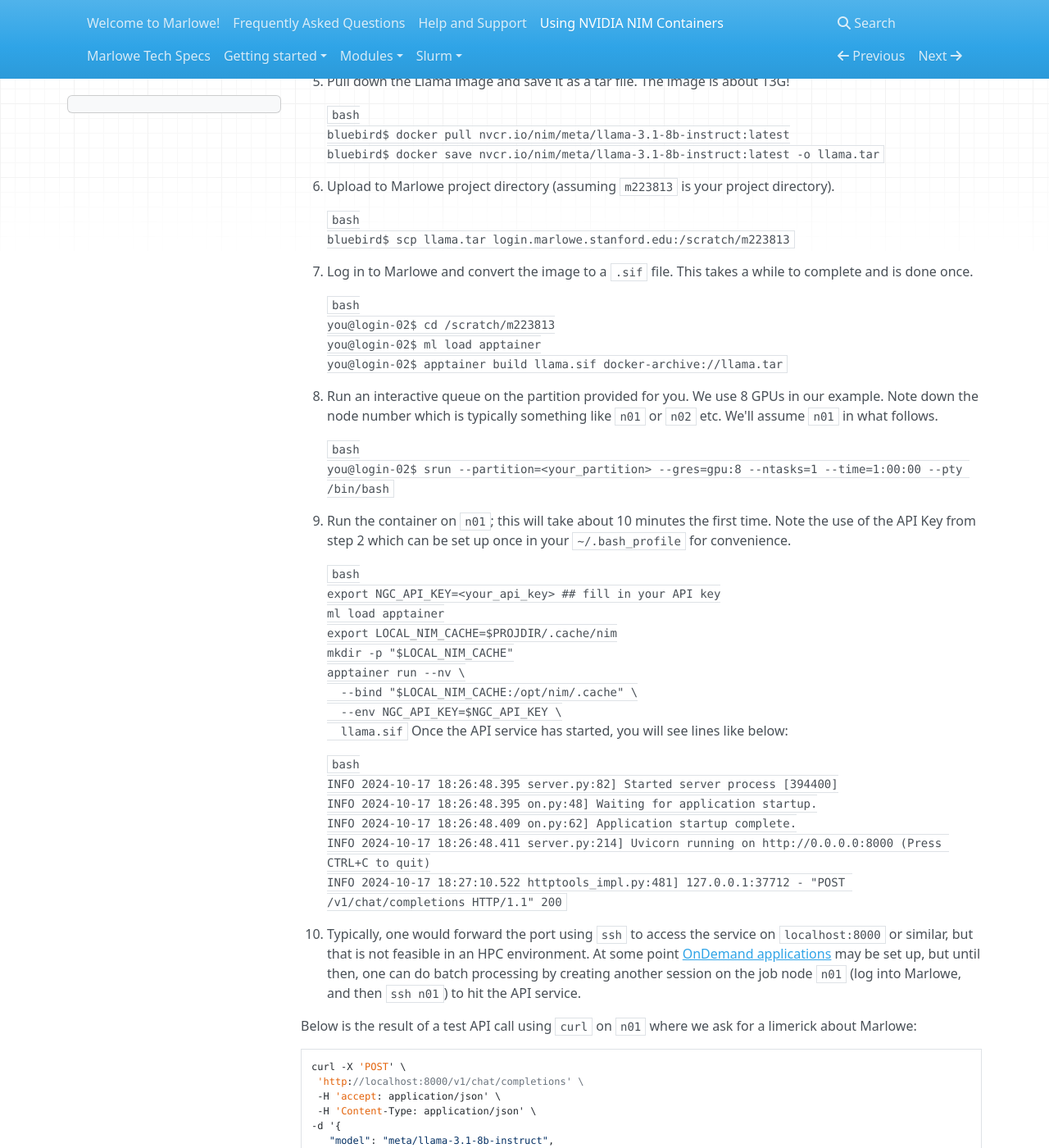
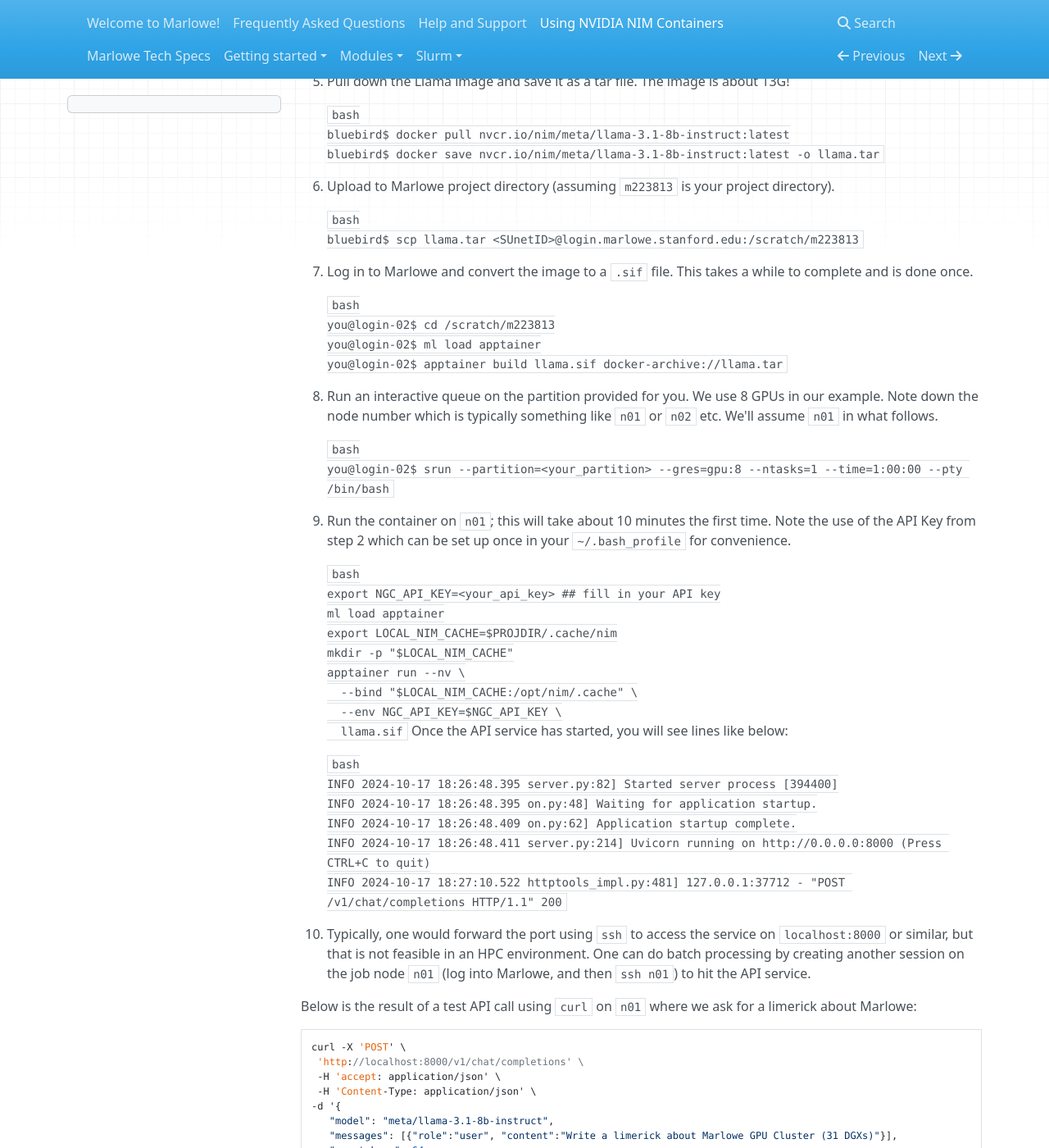
Before and after one commit to stanford-marlowe/docs.marlowe.stanford.edu, an MkDocs documentation site: the page built from docs/ngc_example.md, in a window 1280 px wide and 1400 px high, scrolled down 493 px. Shown: the whole window at 82% size. Built offline with MkDocs 1.6.1, drawn with Linux system fonts in a browser that asks for light colours; nearby versions of some CDN libraries.

Commit message:
Tweaks to ngc_example

````diff
--- a/docs/ngc_example.md
+++ b/docs/ngc_example.md
@@ -16,7 +16,7 @@
 
 2. On your local machine, install [Docker Desktop](https://www.docker.com/) if you haven't already done so and ensure it is running.
 
-3. Get an API KEY for logging into NVIDIA GPU Cloud (NGC). For our example, you can obtain one by clicking on the the[Get API Key](https://build.nvidia.com/meta/llama-3_1-8b-instruct?snippet_tab=Python) at the top of the python code.
+3. Get an API KEY for logging into NVIDIA GPU Cloud (NGC). For our example, you can obtain one by clicking on the the [Get API Key](https://build.nvidia.com/meta/llama-3_1-8b-instruct?snippet_tab=Python) at the top of the python code.
 
 4. In a terminal on  your local machine (`bluebird`), log into the NGC via:
 
@@ -34,7 +34,7 @@
 6. Upload to Marlowe project directory (assuming `m223813` is your project directory).
 
     ```bash
-    bluebird$ scp llama.tar login.marlowe.stanford.edu:/scratch/m223813
+    bluebird$ scp llama.tar <SUnetID>@login.marlowe.stanford.edu:/scratch/m223813
     ```
 
 7. Log in to Marlowe and convert the image to a `.sif` file. This takes a while to complete and is done once.
@@ -73,7 +73,7 @@
     INFO 2024-10-17 18:27:10.522 httptools_impl.py:481] 127.0.0.1:37712 - "POST /v1/chat/completions HTTP/1.1" 200
     ```
 
-9. Typically, one would forward the port using `ssh` to access the service on `localhost:8000` or similar, but that is not feasible in an HPC environment. At some point [OnDemand applications](https://www.osc.edu/resources/online_portals/ondemand) may be set up, but until then, one can do batch processing by creating another session on the job node `n01` (log into Marlowe, and then `ssh n01`) to hit the API service.
+9. Typically, one would forward the port using `ssh` to access the service on `localhost:8000` or similar, but that is not feasible in an HPC environment. One can do batch processing by creating another session on the job node `n01` (log into Marlowe, and then `ssh n01`) to hit the API service.
 
 Below is the result of a  test API call using `curl` on `n01` where we ask for a limerick about Marlowe:
 
````
